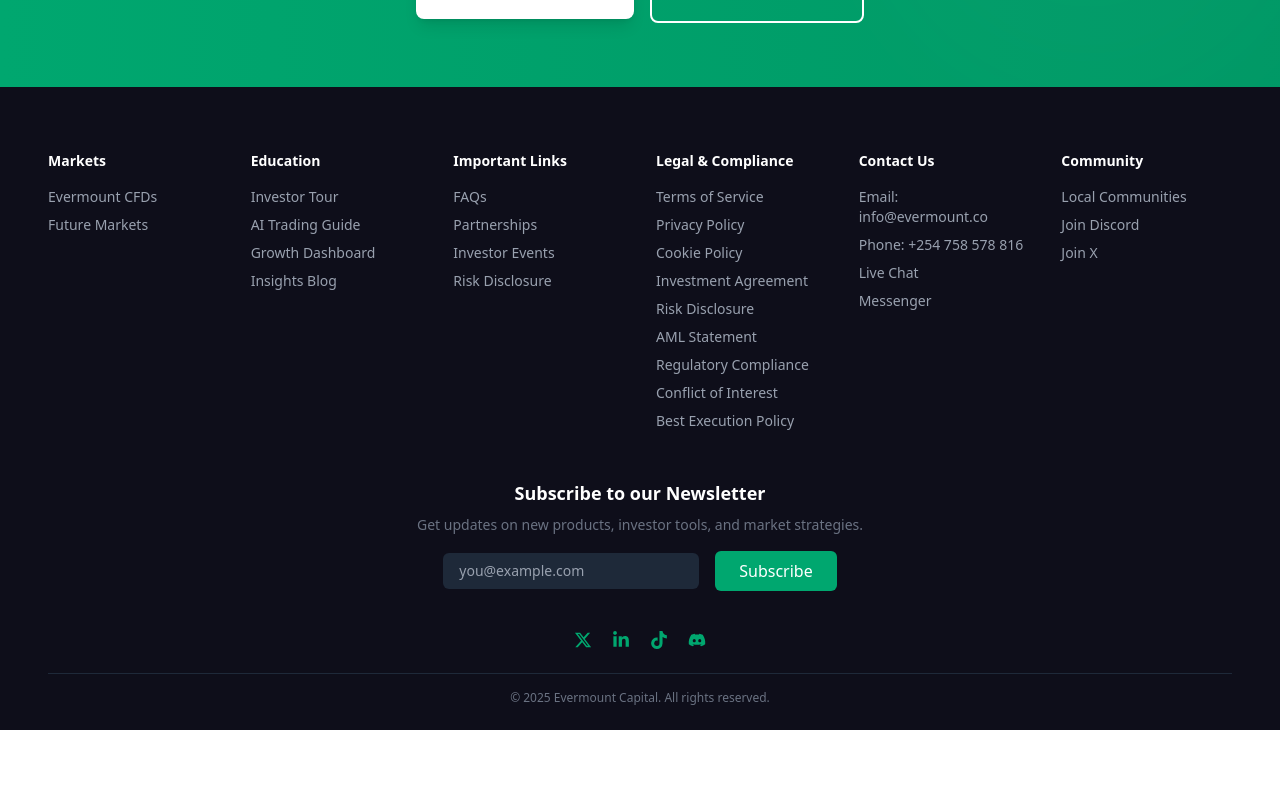
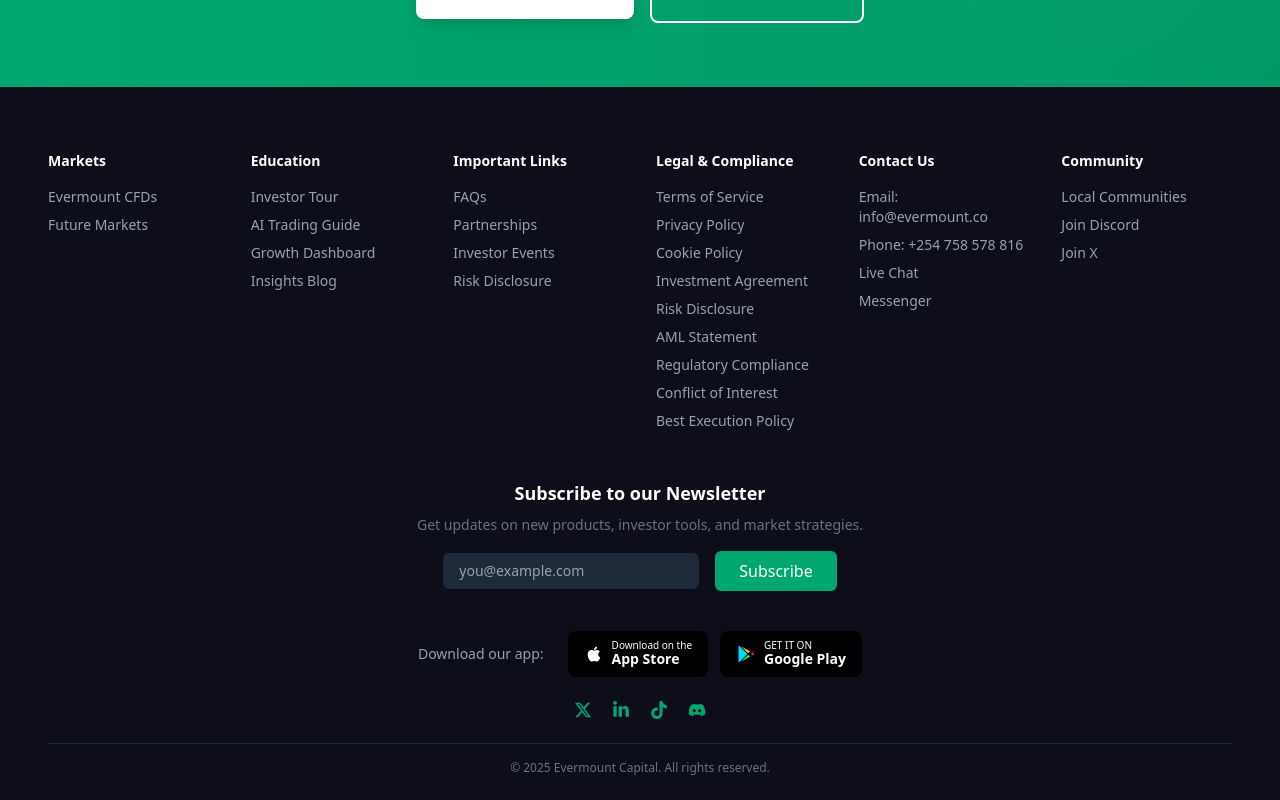
Before and after one commit to danielmawioo/evermount-capital, a Next.js app: page / in a window 1280 px wide. Shown: the part 9448-10248 px from the top of the page. Before the commit the page ends 10178 px from the top, so only its background shows below. Built offline with nearby package versions, Linux system fonts and the light colour scheme.

Commit message:
improve UI

```diff
--- a/src/app/components/Footer.tsx
+++ b/src/app/components/Footer.tsx
@@ -178,6 +178,75 @@
           </form>
         </div>
 
+        {/* App Store Badges */}
+        <div className="flex flex-col sm:flex-row justify-center items-center gap-4 mb-6">
+          <p className="text-sm text-gray-400 mb-2 sm:mb-0 sm:mr-2">
+            Download our app:
+          </p>
+          <div className="flex flex-row gap-3">
+            {/* Apple App Store Badge */}
+            <a
+              href="https://apps.apple.com/app/evermount-capital"
+              target="_blank"
+              rel="noopener noreferrer"
+              className="inline-flex items-center gap-2 bg-black text-white px-4 py-2 rounded-lg hover:opacity-90 transition-opacity"
+              aria-label="Download on the App Store"
+            >
+              <svg
+                width="20"
+                height="20"
+                viewBox="0 0 24 24"
+                fill="currentColor"
+                className="flex-shrink-0"
+              >
+                <path d="M17.05 20.28c-.98.95-2.05.88-3.08.4-1.09-.5-2.08-.48-3.24 0-1.44.62-2.2.44-3.06-.4C2.79 15.25 3.51 7.59 9.05 7.31c1.35.07 2.29.74 3.08.8 1.18-.24 2.31-.93 3.57-.84 1.51.12 2.65.72 3.4 1.8-3.12 1.87-2.38 5.98.48 7.13-.57 1.5-1.31 2.99-2.54 4.09l.01-.01zM12.03 7.25c-.15-2.23 1.66-4.07 3.74-4.25.29 2.58-2.34 4.5-3.74 4.25z" />
+              </svg>
+              <div className="flex flex-col leading-tight">
+                <span className="text-[10px]">Download on the</span>
+                <span className="text-sm font-semibold -mt-0.5">App Store</span>
+              </div>
+            </a>
+
+            {/* Google Play Store Badge */}
+            <a
+              href="https://play.google.com/store/apps/details?id=com.evermount.capital"
+              target="_blank"
+              rel="noopener noreferrer"
+              className="inline-flex items-center gap-2 bg-black text-white px-4 py-2 rounded-lg hover:opacity-90 transition-opacity"
+              aria-label="Get it on Google Play"
+            >
+              <svg
+                width="20"
+                height="20"
+                viewBox="0 0 24 24"
+                fill="none"
+                className="flex-shrink-0"
+              >
+                <path
+                  d="M3 20.5V3.5C3 2.91 3.34 2.39 3.84 2.15L13.69 12L3.84 21.85C3.34 21.6 3 21.09 3 20.5Z"
+                  fill="#00D9FF"
+                />
+                <path
+                  d="M16.81 15.12L6.05 21.34L14.54 12.85L16.81 15.12Z"
+                  fill="#00FF88"
+                />
+                <path
+                  d="M16.81 8.88L14.54 11.15L6.05 2.66L16.81 8.88Z"
+                  fill="#FFD000"
+                />
+                <path
+                  d="M20.16 10.81L17.19 12L20.16 13.19C20.66 13.44 21 13.96 21 14.55V9.45C21 8.86 20.66 8.34 20.16 8.09L20.16 10.81Z"
+                  fill="#FF3838"
+                />
+              </svg>
+              <div className="flex flex-col leading-tight">
+                <span className="text-[10px]">GET IT ON</span>
+                <span className="text-sm font-semibold -mt-0.5">Google Play</span>
+              </div>
+            </a>
+          </div>
+        </div>
+
         {/* Social Icons */}
         <div className="flex justify-center gap-5 mb-6 text-[#00a76f] text-lg">
           {[
```
